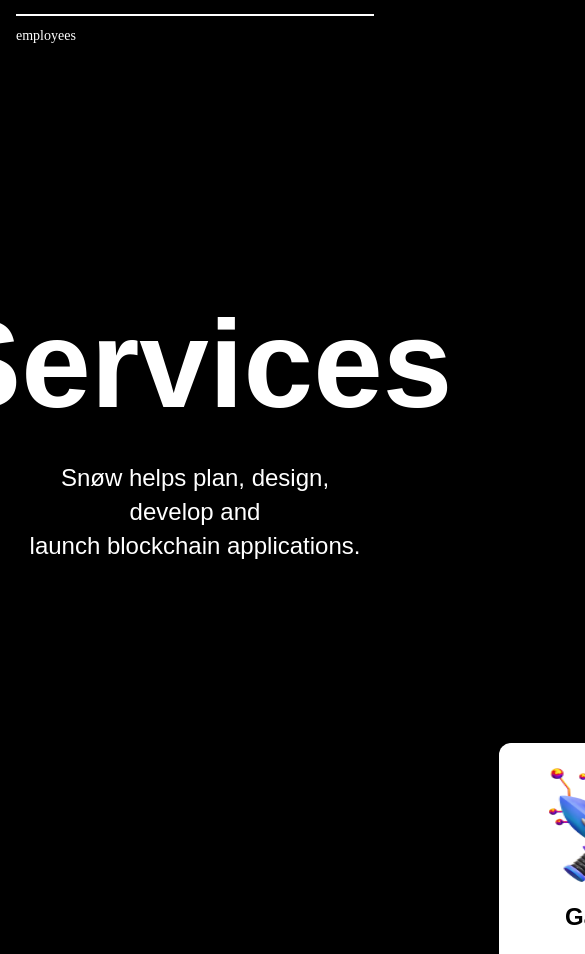
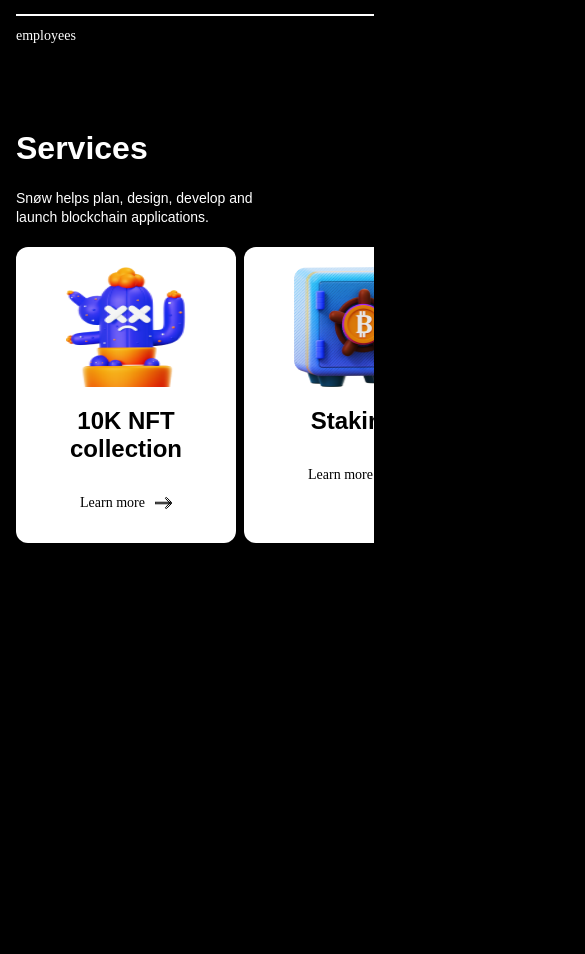
Before and after one commit to fara0000/crypto-landing, a Next.js app: page / in a window 390 px wide. Shown: the part 1046-2000 px from the top of the page, 585 px wide, since content can reach past the window. Built offline with nearby package versions, Linux system fonts and the light colour scheme.

Commit message:
feat: fixed eslint probs and added mob adaptivity for service module

```diff
--- a/src/components/Burger/Burger.module.css
+++ b/src/components/Burger/Burger.module.css
@@ -26,7 +26,7 @@
 
 .wrapper {
   background: var(--color-dark-primary);
-  max-width: 600px;
+  width: 100vw;
   display: flex;
   flex-direction: column;
   overflow: auto;
--- a/src/components/Burger/Burger.tsx
+++ b/src/components/Burger/Burger.tsx
@@ -16,7 +16,6 @@
 
 export const Burger: React.FC<BurgerButtonProps> = ({ setBurger }) => {
     return (
-        <div className={styles.burgerMenuWrapper}>
         <div className={styles.wrapper}>
             <div className={styles.headerWrapper}>
                 <div className={styles.logoWrapper}>
@@ -89,6 +88,5 @@
                 {/* </Typography> */}
             </div>
         </div>
-        </div>
     );
 };
--- a/src/components/Header/Header.tsx
+++ b/src/components/Header/Header.tsx
@@ -6,24 +6,22 @@
 import { Routes } from 'src/config/routes';
 import { Typography } from 'src/components/Typography/Typography';
 import { Burger } from 'src/components/Burger/Burger';
-import { useMediaQuery } from 'react-responsive';
 import styles from './Header.module.css';
 
 export const Header: React.FC = () => {
-    const isMobile = useMediaQuery({ query: '(max-width: 600px)' });
     const [isBurgerShown, setIsBurgerShown] = useState(false);
 
     useEffect(() => {
-        document.body.style.overflow = isBurgerShown ? 'hidden' : 'visible';
+        document.body.style.overflowY = isBurgerShown ? 'hidden' : 'visible';
     }, [isBurgerShown]);
 
     return (
         <div
-            style={
-                isMobile
-                    ? { overflow: 'auto', height: '100%', width: '100%' }
-                    : { width: '100%' }
-            }
+        // style={
+        //     isMobile
+        //         ? { overflow: 'auto', height: '100%', width: '100%' }
+        //         : { width: '100%' }
+        // }
         >
             {!isBurgerShown && (
                 <header className={styles.wrapper}>
--- a/src/components/LangingBlocks/LandingService/LandingService.module.css
+++ b/src/components/LangingBlocks/LandingService/LandingService.module.css
@@ -38,8 +38,44 @@
     justify-content: center;
 }
 
+.mainServiceBlockMob {
+    display: flex;
+    flex-direction: row;
+    width: 100%;
+    overflow-x: scroll;
+    gap: 8px;
+}
+
 .cardBlock {
     display: flex;
     flex-direction: column;
     gap: 350px;
 }
+
+@media screen and (max-width: 600px){
+    .mainWrapper {
+        margin-top: 80px;
+    }
+
+    .columnWrapper {
+        gap: 20px;
+    }
+
+    .textHeader {
+        align-items: start;
+        gap: 18px;
+    }
+
+    .aboutText {
+        color: var(--color-light-primary);
+        text-align: start;
+        line-height: 19px;
+        font-size: 14px !important;
+    }
+
+    .heading {
+        font-weight: 800 !important;
+        font-size: 32px !important;
+        line-height: 45px !important;
+     }
+}
--- a/src/components/LangingBlocks/LandingService/LandingService.tsx
+++ b/src/components/LangingBlocks/LandingService/LandingService.tsx
@@ -3,9 +3,12 @@
 import { Typography } from 'src/components/Typography/Typography';
 import { ServiceCard } from 'src/components/ServiceCard/ServiceCard';
 import { ServiceMainInfo } from 'src/utils/serviceData';
+import { useMediaQuery } from 'react-responsive';
 import styles from './LandingService.module.css';
 
 export const LandingService = () => {
+    const isMobile = useMediaQuery({ query: '(max-width: 600px)' });
+
     return (
         <ColumnFullHeightLayout
             wrapperMix={styles.mainWrapper}
@@ -23,6 +26,7 @@
                     launch blockchain applications.
                 </Typography>
             </div>
+            {!isMobile ? (
                 <div className={styles.mainServiceBlock}>
                     <div className={styles.cardBlock}>
                         {ServiceMainInfo.slice(0, 4).map((item) => (
@@ -73,6 +77,23 @@
                         ))}
                     </div>
                 </div>
+            ) : (
+                <div className={styles.mainServiceBlockMob}>
+                    {ServiceMainInfo.map((item) => (
+                        <ServiceCard
+                            key={item.title}
+                            icon={
+                                <Image
+                                    src={item.icon}
+                                    width="120"
+                                    height="120"
+                                />
+                            }
+                            title={item.title}
+                        />
+                    ))}
+                </div>
+            )}
         </ColumnFullHeightLayout>
     );
 };
--- a/src/components/ServiceCard/ServiceCard.module.css
+++ b/src/components/ServiceCard/ServiceCard.module.css
@@ -39,7 +39,7 @@
 
 @media screen and (max-width: 600px) {
     .cardWrapper {
-        width: 220px;
+        min-width: 220px;
         height: 296px;
         padding: 20px 10px 10px 10px;
     }
```
Lines whose indentation alone changed are shown as unchanged.
